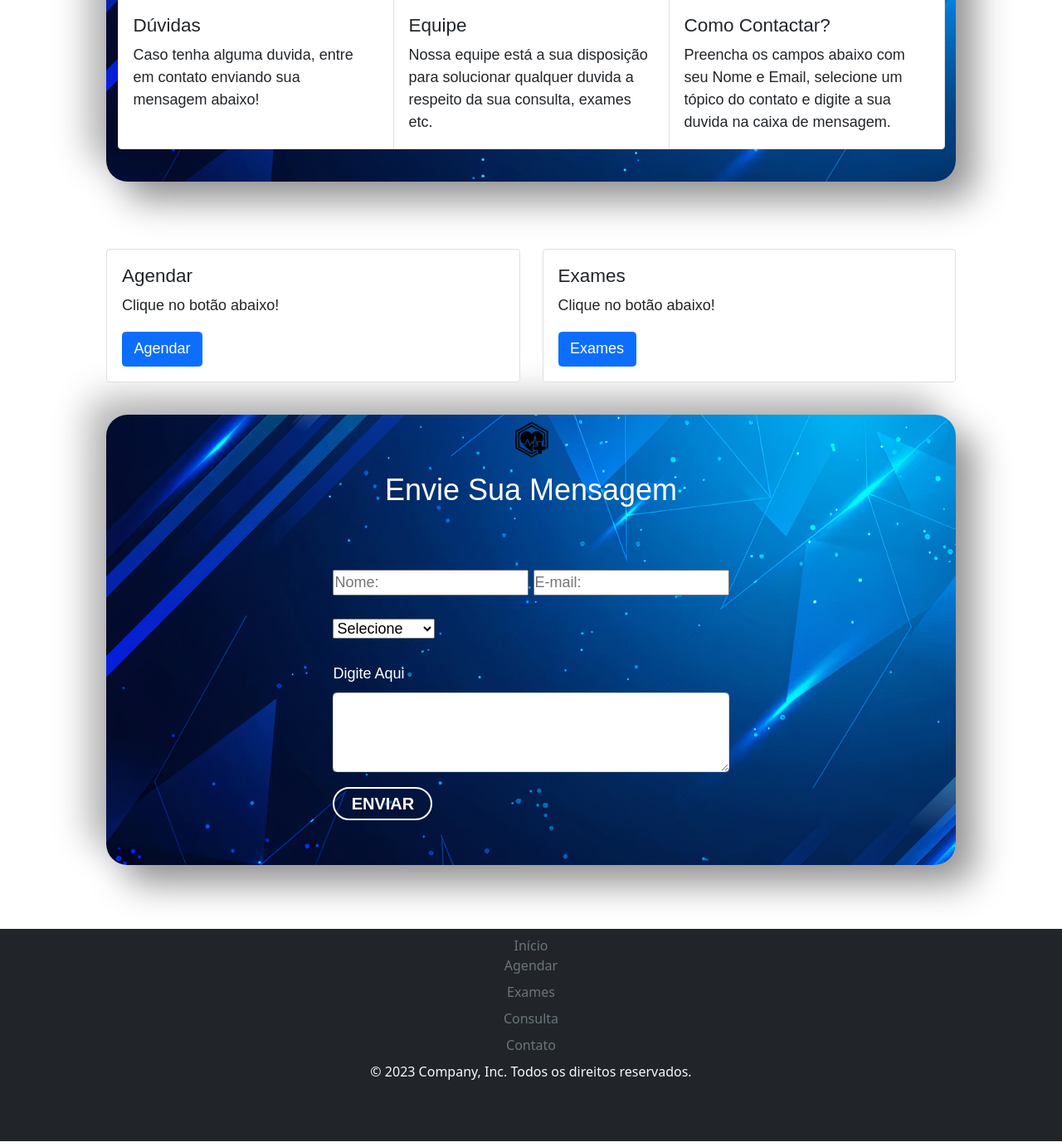
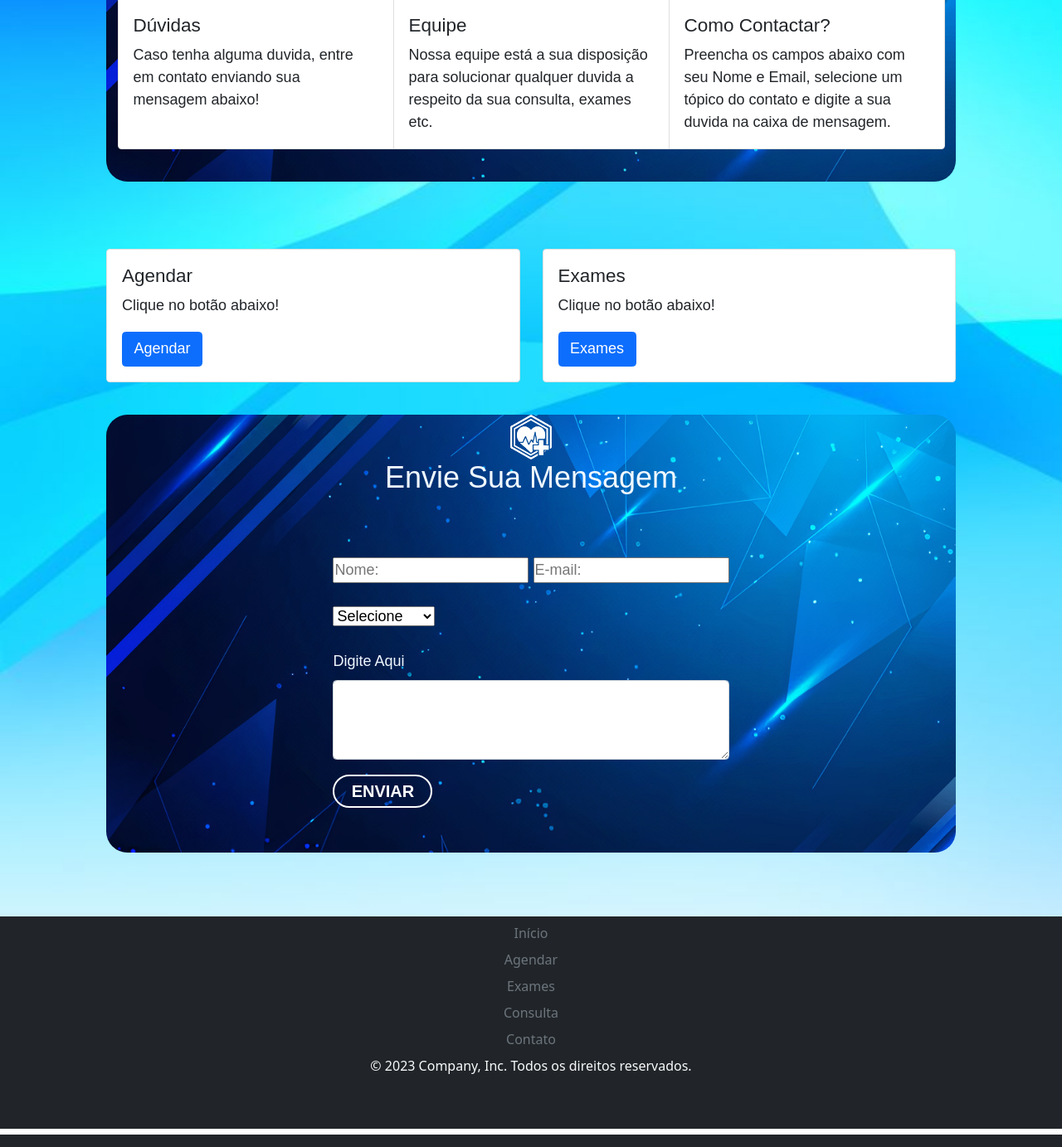
Before and after one commit to LimaSilvaELias/PI, a PHP site: page /contatos/contatos.php in a window 1280 px wide. Shown: the part 344-1727 px from the top of the page at 83% size. Run offline with PHP 8.4, Linux system fonts and the light colour scheme; some libraries are stand-ins or nearby versions.

Commit message:
correção de sobscrição de codigo :/

```diff
--- a/agendar/agendar.php
+++ b/agendar/agendar.php
@@ -23,7 +23,7 @@ $pontuacao_cpf = substr($cpf, 0, 3) . '.' . substr($cpf, 3, 3) . '.' . substr($c
 
 </head>
 
-<body>
+<body class="bg">
 
   <div class="d-flex">
     <iframe src="../navegador.html" class="navegador"></iframe>
--- a/consulta/consulta.html
+++ b/consulta/consulta.html
@@ -12,7 +12,7 @@
   <script src="jquery-3.6.3.min.js"></script>
 </head>
 
-<body style="background-color:rgba(241, 241, 241, 0.854) ;">
+<body class="bg">
 
   <iframe src="../navegador.html" class="navegador"></iframe>
   <br> <br>
--- a/contatos/contatos.php
+++ b/contatos/contatos.php
@@ -15,7 +15,7 @@ include_once('../login/conexao.php');
     <script src="jquery-3.6.3.min.js"></script>
 
 </head>
-<body>
+<body class="bg">
 
     <div class="d-flex">
         <iframe src="../navegador.html" class="navegador" ></iframe>
@@ -77,7 +77,7 @@ include_once('../login/conexao.php');
             <div class="horizontalDiv"></div>
             <div class="bodydiv">
               <div class="text-center divstyle">
-                <img src="../Img/logopreto.png" width="100px" >
+                <img src="../Img/logobranca.png" width="50px" >
                 <h2>Envie Sua Mensagem</h2>
               </div>
             <div class="horizontalDiv"></div>
--- a/css/divisoes.css
+++ b/css/divisoes.css
@@ -44,6 +44,11 @@ body{
     background-size: cover;
     background-position: center;
     background-repeat: no-repeat;
+}
+.bg{
+    background-image: url(../Img/ae4866824012b855e82a358960c1d0d6.jpg);
+    background-repeat: no-repeat;
+    background-size: cover;
 
 }
 .bodydiv{
@@ -52,9 +57,7 @@ body{
     background-image: url(../Img/blue-copy-space-digital-background_23-2148821698_auto_x2.jpg);
     background-repeat: no-repeat;
     background-size: cover;
-    color: white;
-    box-shadow:  22px 22px 44px #909090,
-             -22px -22px 44px #b5b5b5;
+    color: aliceblue;
 }
 
 .defaultcard{
--- a/exames/exame.html
+++ b/exames/exame.html
@@ -12,7 +12,7 @@
   <script src="jquery-3.6.3.min.js"></script>
 </head>
 
-<body style="background-color:rgba(241, 241, 241, 0.854) ;">
+<body class="bg">
 
   <iframe src="../navegador.html" class="navegador"></iframe>
   <br> <br>
--- a/footer.html
+++ b/footer.html
@@ -14,7 +14,7 @@
           <div class="">
             <div class="">
               <h5></h5>
-              <ul class="nav justify-content-center flex-column >
+              <ul class="nav justify-content-center flex-column">
                 <li class="nav-item mb-2"><a href="index.html" target="_parent" class="nav-link p-0 text-muted">Início</a></li>
                 <li class="nav-item mb-2"><a href="agendar/agendar.php" target="_parent" class="nav-link p-0 text-muted">Agendar</a></li>
                 <li class="nav-item mb-2"><a href="exames/exame.html" target="_parent" class="nav-link p-0 text-muted">Exames</a></li>
```
